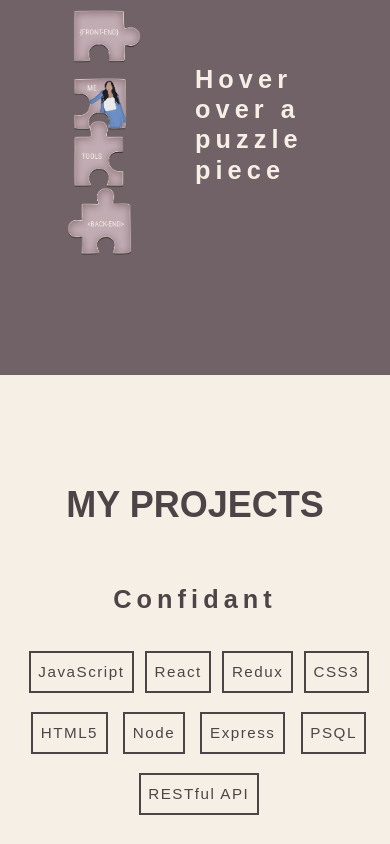
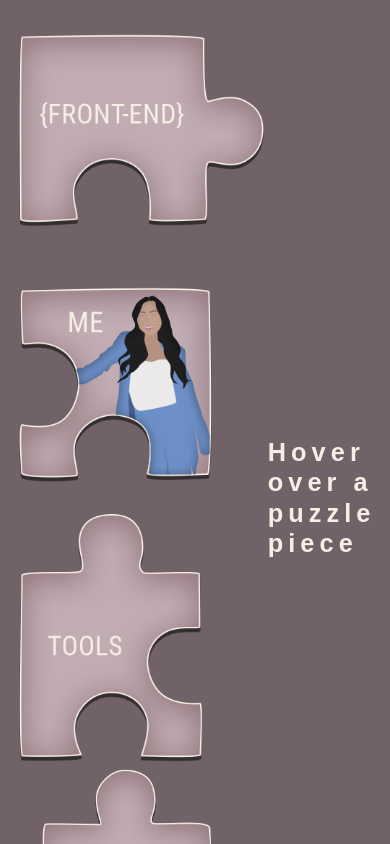
Before and after one commit to Ekfman/erin-firstman, a React (Create React App) app: page / in a window 390 px wide. Shown: the part 920-1764 px from the top of the page. Built offline with nearby package versions, Linux system fonts and the light colour scheme.

Commit message:
puzzle piece fixing

```diff
--- a/src/components/About.js
+++ b/src/components/About.js
@@ -1,4 +1,4 @@
-import { useState, useEffect, useRef } from "react";
+import { useState } from "react";
 import "./about.css";
 import { useInView } from "react-intersection-observer";
 
--- a/src/components/about.css
+++ b/src/components/about.css
@@ -1,7 +1,3 @@
-img{
-    width: 8vh;
-}
-
 .parentContainer {
     display: flex;
     flex-direction: column;
@@ -12,12 +8,9 @@ img{
     .under-text-animation p {
       font-size: 2vh;
     }
-  }
-
-  @media screen and (max-width: 600px) {
     .tools p {
-      font-size: 2vh;
-    }
+        font-size: 2vh;
+      }
   }
 
   @media screen and (max-width: 600px) {
@@ -30,6 +23,10 @@ img{
     .puzzle-bottom {
     display: flex !important;
       flex-direction: column !important;
+    }
+    .puzzle-backend {
+        width: 28vh !important;
+        margin-top: 3px !important;
     }
   }
 
@@ -80,8 +77,6 @@ width: 80%;
    flex-direction: row;
 }
 
-
-
 .quote{
     background-color: #f6efe5;
     height: 3em;
@@ -96,11 +91,18 @@ width: 80%;
 
 .tools img{
     margin-right: 10px;
-    /* width: 10%; */
 }
 
 .puzzle-me-animation {
     transform: scale(110%);
+}
+
+.puzzle-top img {
+    width: 30vh;
+}
+
+.puzzle-bottom img {
+    width: 30vh;
 }
 
 @keyframes slide-up {
@@ -157,7 +159,6 @@ width: 80%;
 .puzzle-bottom{
     display:flex;
     flex-direction: row;
-    margin-top: -10%;
 }
 
 .puzzle-backend {
@@ -167,10 +168,6 @@ width: 80%;
 .puzzle-backend-animation {
     margin-left: -9%;
     transform: scale(110%);
-}
-
-.puzzle-frontend{
-    scale: 100%;
 }
 
 .hi{
```
Also changed, not shown: src/components/navbar.css (+0 -13 lines), src/components/projects.css (+0 -23 lines).
